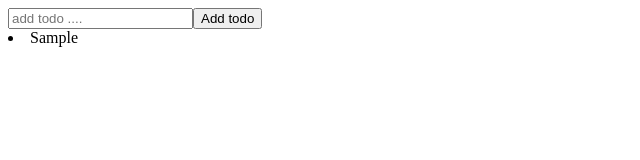
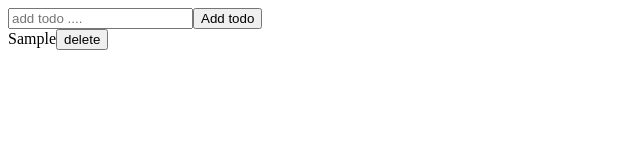
Before and after one commit to amitrahul/redux_basicc, a React (Vite) app in the folder reduxThings/: page / in a window 1280 px wide. Both pictures are taken after typing "Sample" into the empty fields and a click on the button "Add todo". Shown: the top 160 px of the page, without its empty margins (0-640 px from the left). Built offline with nearby package versions, Linux system fonts and the light colour scheme.

Commit message:
remove todo actions and dispatch attached on delete btn

```diff
--- a/reduxThings/src/components/Todo/Todo.jsx
+++ b/reduxThings/src/components/Todo/Todo.jsx
@@ -1,8 +1,23 @@
-function Todo({ title }) {
+import { bindActionCreators } from "redux";
+import { removeToDo } from "../../actions/index";
+import { useDispatch } from "react-redux";
+
+function Todo({ title, id }) {
+  const dispatch = useDispatch();
+
+  /**
+   * Through 'bindActionCreators' hooks we can bind dispatch with action.
+   * Through bindActionCreators hook we can directly not send the dispatch
+   * method to it's child, that means we can hide dispatch functionality
+   * from child. Directly pass the actions method from 'bindActionCreators' hook.
+   */
+  const actions = bindActionCreators({ removeToDo }, dispatch);
   return (
-    <>
-      <li>{title}</li>
-    </>
+    <div>
+      {title}
+      {/* <button onClick={() => dispatch(removeToDo(id))}>delete</button> */}
+      <button onClick={() => actions.removeToDo(removeToDo(id))}>delete</button>
+    </div>
   );
 }
 
--- a/reduxThings/src/components/TodoList/TodoList.jsx
+++ b/reduxThings/src/components/TodoList/TodoList.jsx
@@ -26,7 +26,9 @@ function TodoList() {
     <>
       <TodoInput />
       {todoList &&
-        todoList.map((todo) => <Todo title={todo?.title} key={todo.id} />)}
+        todoList.map((todo) => (
+          <Todo id={todo?.id} title={todo?.title} key={todo.id} />
+        ))}
     </>
   );
 }
```
